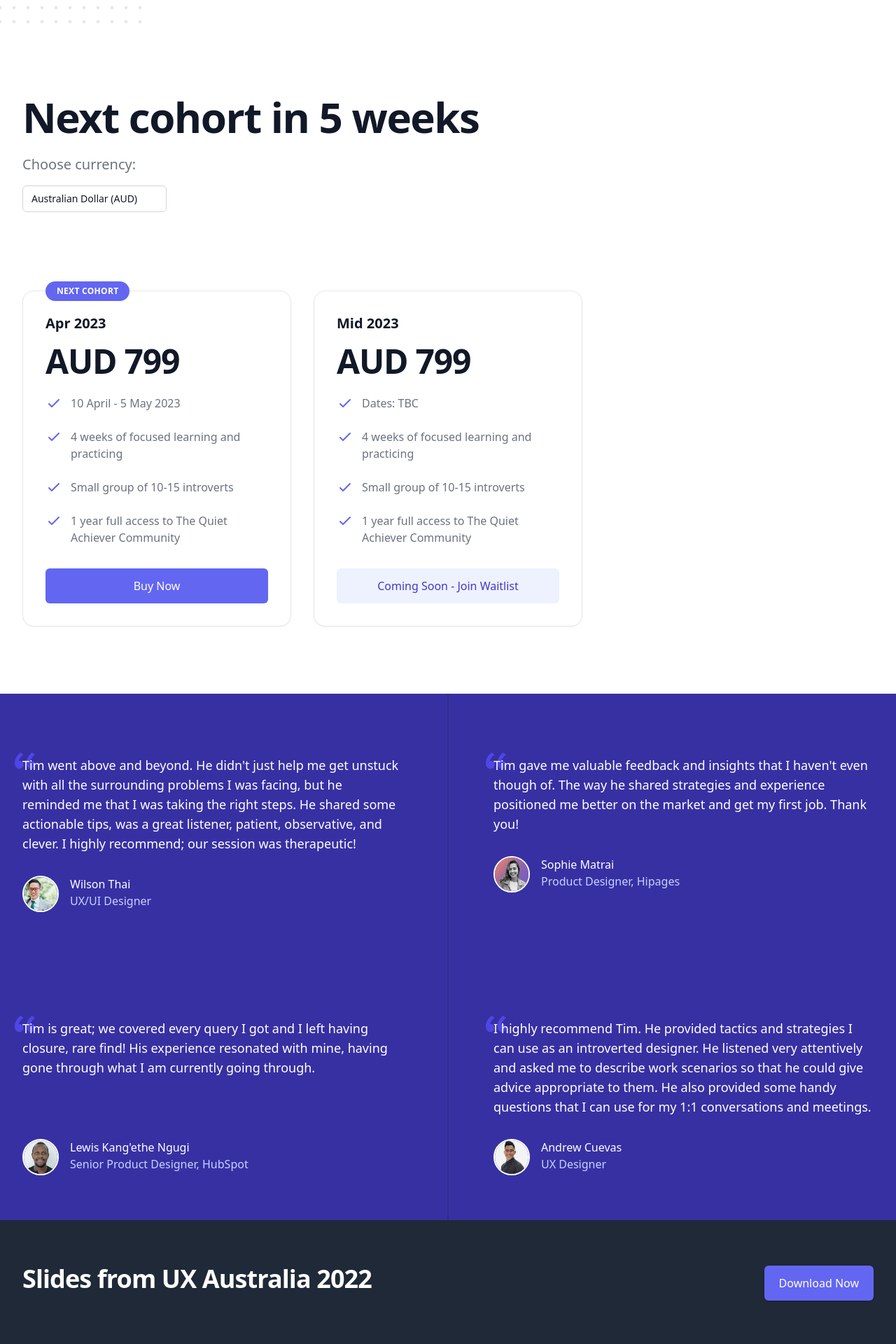
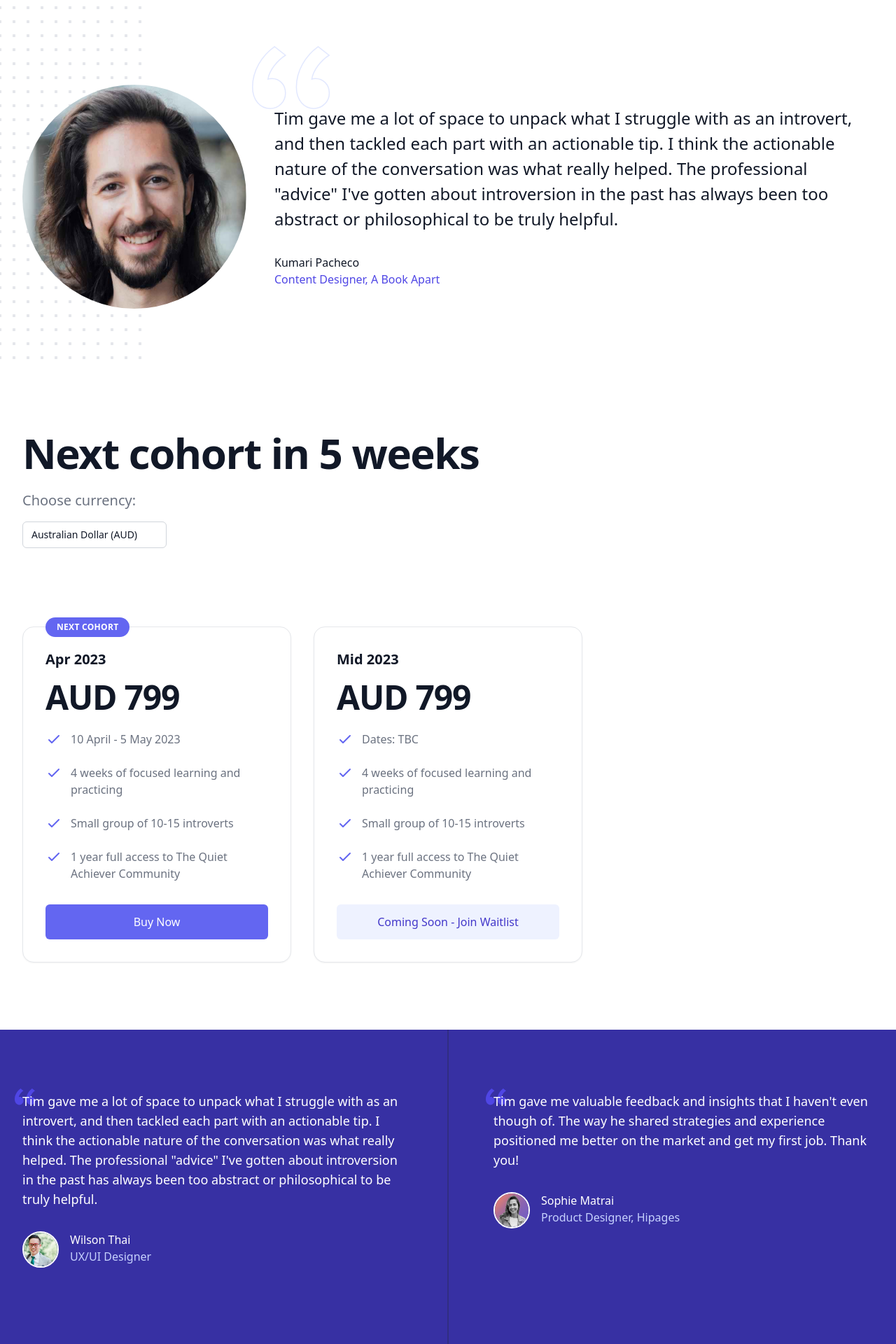
Before and after one commit to timyeothequietachievr/website, a Next.js app: page / in a window 1280 px wide. Shown: the part 7900-9820 px from the top of the page at 70% size. Built offline with nearby package versions, Linux system fonts and the light colour scheme.

Commit message:
testimonials

```diff
--- /dev/null
+++ b/components/TestimonialLargeAvatar3.jsx
@@ -0,0 +1,102 @@
+/* This example requires Tailwind CSS v2.0+ */
+export default function TestimonialLargeAvatar3() {
+    return (
+      <section className="bg-white overflow-hidden">
+        <div className="relative max-w-7xl mx-auto pt-20 pb-12 px-4 sm:px-6 lg:px-8 lg:py-20">
+          <svg
+            className="absolute top-full left-0 transform translate-x-80 -translate-y-24 lg:hidden"
+            width={784}
+            height={404}
+            fill="none"
+            viewBox="0 0 784 404"
+            aria-hidden="true"
+          >
+            <defs>
+              <pattern
+                id="e56e3f81-d9c1-4b83-a3ba-0d0ac8c32f32"
+                x={0}
+                y={0}
+                width={20}
+                height={20}
+                patternUnits="userSpaceOnUse"
+              >
+                <rect x={0} y={0} width={4} height={4} className="text-gray-200" fill="currentColor" />
+              </pattern>
+            </defs>
+            <rect width={784} height={404} fill="url(#e56e3f81-d9c1-4b83-a3ba-0d0ac8c32f32)" />
+          </svg>
+
+          <svg
+            className="hidden lg:block absolute right-full top-1/2 transform translate-x-1/2 -translate-y-1/2"
+            width={404}
+            height={784}
+            fill="none"
+            viewBox="0 0 404 784"
+            aria-hidden="true"
+          >
+            <defs>
+              <pattern
+                id="56409614-3d62-4985-9a10-7ca758a8f4f0"
+                x={0}
+                y={0}
+                width={20}
+                height={20}
+                patternUnits="userSpaceOnUse"
+              >
+                <rect x={0} y={0} width={4} height={4} className="text-gray-200" fill="currentColor" />
+              </pattern>
+            </defs>
+            <rect width={404} height={784} fill="url(#56409614-3d62-4985-9a10-7ca758a8f4f0)" />
+          </svg>
+
+          <div className="relative lg:flex lg:items-center">
+            <div className="hidden lg:block lg:flex-shrink-0">
+              <img
+                className="h-64 w-64 rounded-full xl:h-80 xl:w-80"
+                src="src/profile-leonardo.jpg?ixlib=rb-1.2.1&ixid=eyJhcHBfaWQiOjEyMDd9&auto=format&fit=facearea&facepad=2&w=256&h=256&q=80"
+                alt=""
+              />
+            </div>
+
+            <div className="relative lg:ml-10">
+              <svg
+                className="absolute top-0 left-0 transform -translate-x-8 -translate-y-24 h-28 w-28 text-indigo-200 opacity-50"
+                stroke="currentColor"
+                fill="none"
+                viewBox="0 0 144 144"
+                aria-hidden="true"
+              >
+                <path
+                  strokeWidth={2}
+                  d="M41.485 15C17.753 31.753 1 59.208 1 89.455c0 24.664 14.891 39.09 32.109 39.09 16.287 0 28.386-13.03 28.386-28.387 0-15.356-10.703-26.524-24.663-26.524-2.792 0-6.515.465-7.446.93 2.327-15.821 17.218-34.435 32.11-43.742L41.485 15zm80.04 0c-23.268 16.753-40.02 44.208-40.02 74.455 0 24.664 14.891 39.09 32.109 39.09 15.822 0 28.386-13.03 28.386-28.387 0-15.356-11.168-26.524-25.129-26.524-2.792 0-6.049.465-6.98.93 2.327-15.821 16.753-34.435 31.644-43.742L121.525 15z"
+                />
+              </svg>
+              <blockquote className="relative">
+                <div className="text-2xl leading-9 font-medium text-gray-900">
+                  <p>
+                  Tim gave me a lot of space to unpack what I struggle with as an introvert, and then tackled each part with an actionable tip. I think the actionable nature of the conversation was what really helped. The professional "advice" I've gotten about introversion in the past has always been too abstract or philosophical to be truly helpful.
+                  </p>
+                </div>
+                <footer className="mt-8">
+                  <div className="flex">
+                    <div className="flex-shrink-0 lg:hidden">
+                      <img
+                        className="h-12 w-12 rounded-full"
+                        src="src/profile-kumari.jpg?ixlib=rb-1.2.1&ixid=eyJhcHBfaWQiOjEyMDd9&auto=format&fit=facearea&facepad=2&w=256&h=256&q=80"
+                        alt=""
+                      />
+                    </div>
+                    <div className="ml-4 lg:ml-0">
+                      <div className="text-base font-medium text-gray-900">Kumari Pacheco</div>
+                      <div className="text-base font-medium text-indigo-600">Content Designer, A Book Apart</div>
+                    </div>
+                  </div>
+                </footer>
+              </blockquote>
+            </div>
+          </div>
+        </div>
+      </section>
+
+    )
+  }
--- a/components/Testimonials.jsx
+++ b/components/Testimonials.jsx
@@ -3,6 +3,79 @@ export default function Testimonials() {
   return (
     <section className="bg-indigo-800">
       <div className="max-w-7xl mx-auto md:grid md:grid-cols-2 md:px-6 lg:px-8">
+      {/* START one row */}
+      <div className="py-12 px-4 sm:px-6 md:flex md:flex-col md:py-16 md:pl-0 md:pr-10 md:border-r md:border-indigo-900 lg:pr-16">
+          <blockquote className="mt-6 md:flex-grow md:flex md:flex-col">
+            <div className="relative text-lg font-medium text-white md:flex-grow">
+              <svg
+                className="absolute top-0 left-0 transform -translate-x-3 -translate-y-2 h-8 w-8 text-indigo-600"
+                fill="currentColor"
+                viewBox="0 0 32 32"
+                aria-hidden="true"
+              >
+                <path d="M9.352 4C4.456 7.456 1 13.12 1 19.36c0 5.088 3.072 8.064 6.624 8.064 3.36 0 5.856-2.688 5.856-5.856 0-3.168-2.208-5.472-5.088-5.472-.576 0-1.344.096-1.536.192.48-3.264 3.552-7.104 6.624-9.024L9.352 4zm16.512 0c-4.8 3.456-8.256 9.12-8.256 15.36 0 5.088 3.072 8.064 6.624 8.064 3.264 0 5.856-2.688 5.856-5.856 0-3.168-2.304-5.472-5.184-5.472-.576 0-1.248.096-1.44.192.48-3.264 3.456-7.104 6.528-9.024L25.864 4z" />
+              </svg>
+              <p className="relative">
+              Tim gave me a lot of space to unpack what I struggle with as an introvert, and then tackled each part with an actionable tip. I think the actionable nature of the conversation was what really helped. The professional "advice" I've gotten about introversion in the past has always been too abstract or philosophical to be truly helpful.
+              </p>
+            </div>
+            <footer className="mt-8">
+              <div className="flex items-start">
+                <div className="flex-shrink-0 inline-flex rounded-full border-2 border-white">
+                  <img
+                    className="h-12 w-12 rounded-full"
+                    src="src/profile-wilson.jpg?ixlib=rb-1.2.1&ixid=eyJhcHBfaWQiOjEyMDd9&auto=format&fit=facearea&facepad=2&w=256&h=256&q=80"
+                    alt=""
+                  />
+                </div>
+                <div className="ml-4">
+                  <div className="text-base font-medium text-white">
+                    Wilson Thai
+                  </div>
+                  <div className="text-base font-medium text-indigo-200">
+                    UX/UI Designer
+                  </div>
+                </div>
+              </div>
+            </footer>
+          </blockquote>
+        </div>
+        <div className="py-12 px-4 border-t-2 border-indigo-900 sm:px-6 md:py-16 md:pr-0 md:pl-10 md:border-t-0 md:border-l lg:pl-16">
+          <blockquote className="mt-6 md:flex-grow md:flex md:flex-col">
+            <div className="relative text-lg font-medium text-white md:flex-grow">
+              <svg
+                className="absolute top-0 left-0 transform -translate-x-3 -translate-y-2 h-8 w-8 text-indigo-600"
+                fill="currentColor"
+                viewBox="0 0 32 32"
+              >
+                <path d="M9.352 4C4.456 7.456 1 13.12 1 19.36c0 5.088 3.072 8.064 6.624 8.064 3.36 0 5.856-2.688 5.856-5.856 0-3.168-2.208-5.472-5.088-5.472-.576 0-1.344.096-1.536.192.48-3.264 3.552-7.104 6.624-9.024L9.352 4zm16.512 0c-4.8 3.456-8.256 9.12-8.256 15.36 0 5.088 3.072 8.064 6.624 8.064 3.264 0 5.856-2.688 5.856-5.856 0-3.168-2.304-5.472-5.184-5.472-.576 0-1.248.096-1.44.192.48-3.264 3.456-7.104 6.528-9.024L25.864 4z" />
+              </svg>
+              <p className="relative">
+              Tim gave me valuable feedback and insights that I haven't even though of. The way he shared strategies and experience positioned me better on the market and get my first job. Thank you!
+              </p>
+            </div>
+            <footer className="mt-8">
+              <div className="flex items-start">
+                <div className="flex-shrink-0 inline-flex rounded-full border-2 border-white">
+                  <img
+                    className="h-12 w-12 rounded-full"
+                    src="src/profile-sophiematrai.jpg?ixlib=rb-1.2.1&ixid=eyJhcHBfaWQiOjEyMDd9&auto=format&fit=facearea&facepad=2&w=256&h=256&q=80"
+                    alt=""
+                  />
+                </div>
+                <div className="ml-4">
+                  <div className="text-base font-medium text-white">
+                    Sophie Matrai
+                  </div>
+                  <div className="text-base font-medium text-indigo-200">
+                    Product Designer, Hipages
+                  </div>
+                </div>
+              </div>
+            </footer>
+          </blockquote>
+        </div>
+        {/* END one row */}
         <div className="py-12 px-4 sm:px-6 md:flex md:flex-col md:py-16 md:pl-0 md:pr-10 md:border-r md:border-indigo-900 lg:pr-16">
           <blockquote className="mt-6 md:flex-grow md:flex md:flex-col">
             <div className="relative text-lg font-medium text-white md:flex-grow">
--- a/pages/index.jsx
+++ b/pages/index.jsx
@@ -12,6 +12,7 @@ import Testimonials from '../components/Testimonials'
 import TestimonialCentered from '../components/TestimonialCentered'
 import TestimonialLargeAvatar1 from '../components/TestimonialLargeAvatar1'
 import TestimonialLargeAvatar2 from '../components/TestimonialLargeAvatar2'
+import TestimonialLargeAvatar3 from '../components/TestimonialLargeAvatar3'
 import IntroTQA from '../components/IntroTQA'
 import Gift from '../components/Gift'
 import Gift2 from '../components/Gift2'
@@ -33,6 +34,7 @@ export default function IndexPage() {
       <Feature3 />
       <MonthlyGuestSpeakers />
       <TestimonialLargeAvatar2 />
+      <TestimonialLargeAvatar3 />
       <Pricing />
       <Testimonials />
       {/* <Gift /> */}
```
Also changed, not shown: public/src/profile-kumari.jpg (added).
